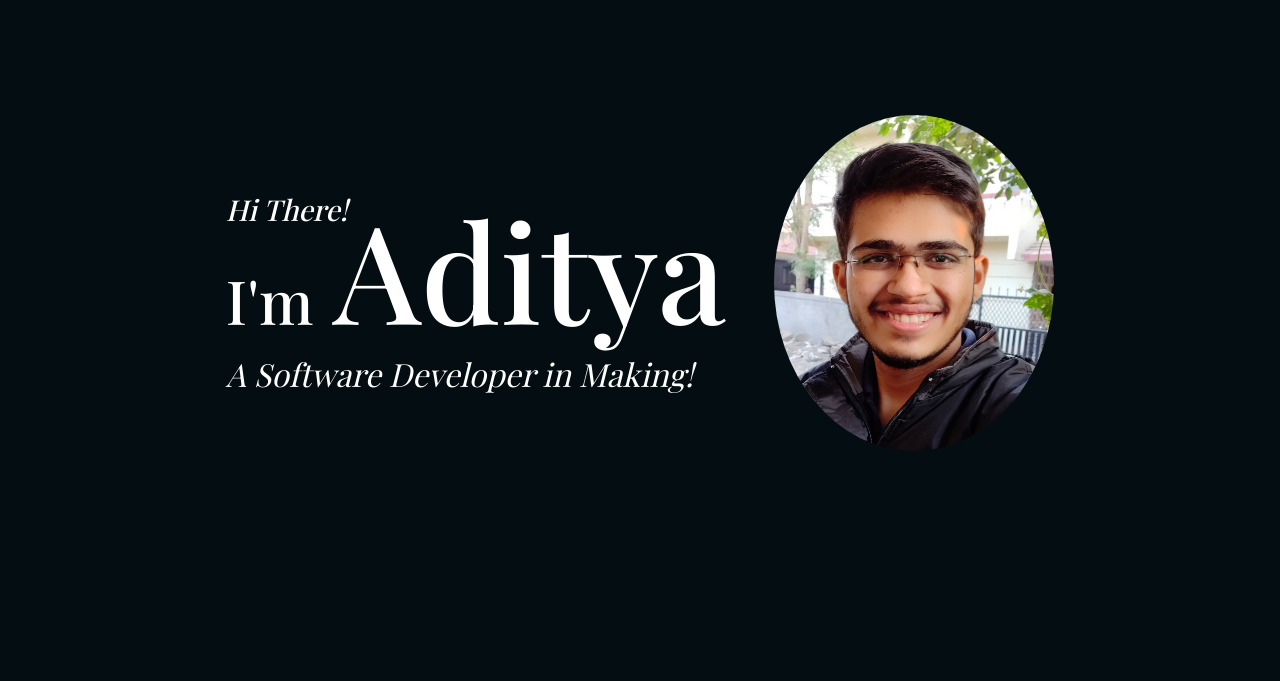
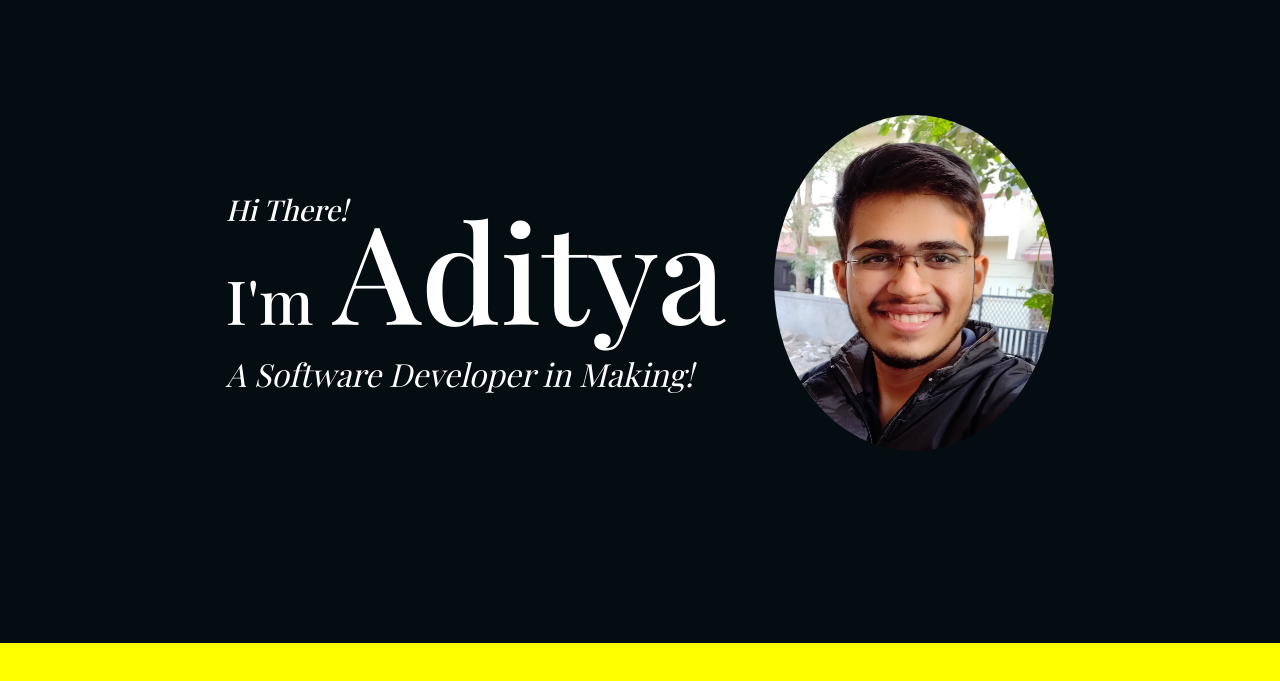
Before and after one commit to adi-sd/portfolio-site, a plain HTML site: page index.html in a window 1280 px wide. Shown: the part 117-798 px from the top of the page. Drawn offline with nearby package versions, Linux system fonts and the light colour scheme; a web font is replaced by a local one.

Commit message:
Added Footer

```diff
--- a/css/styles.css
+++ b/css/styles.css
@@ -96,3 +96,8 @@ a:hover {
 }
 
 /* footer */
+
+div.footer {
+    background-color: yellow;
+    height: 5vh;
+}
--- a/index.html
+++ b/index.html
@@ -93,10 +93,10 @@
     </div>
 
     <!-- Footer Section -->
-    <div class="footer">
-        <footer class="footer-main"></footer>
+    <div class="footer fixed-bottom">
+        <footer class="footer-main">
+        </footer>
     </div>
-
 
     <!-- Bootstrap 5 JavaScript -->
     <script src="https://cdn.jsdelivr.net/npm/bootstrap@5.0.2/dist/js/bootstrap.bundle.min.js"
```
